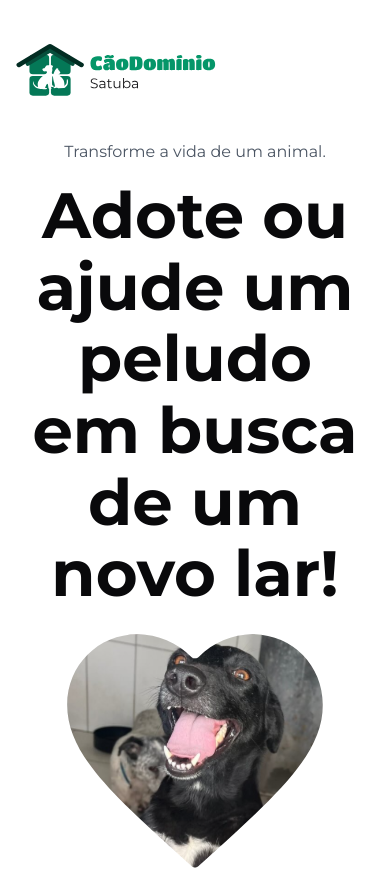
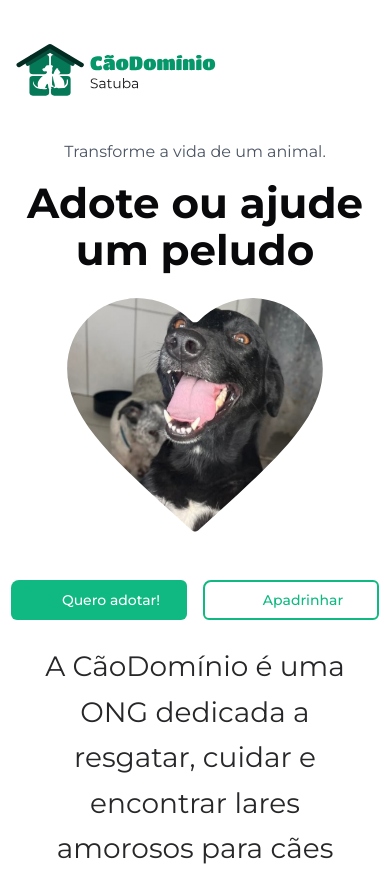
Before and after one commit to pataamada/ong-manager, a Next.js app: page /landing in a window 390 px wide. Shown: the top 870 px of the page. Built offline with nearby package versions, Linux system fonts and the light colour scheme; some icons are missing.

Commit message:
fix: minor style adjustments

```diff
--- a/src/app/landing/-components/AvailablePets.tsx
+++ b/src/app/landing/-components/AvailablePets.tsx
@@ -68,9 +68,9 @@ function PetImage({ pet, className }: { pet: Pet; className?: string }) {
 				animate={{ opacity: 1, x: 0 }}
 				exit={{ opacity: 0, x: -20 }}
 				transition={{ duration: 0.3 }}
-				className="relative"
+				className={`relative ${className}`}
+
 			>
-				{/* <div style={{ height: '480px', width: '450px' }}>  */}
 				<Image
 					src={pet.photo}
 					alt={`Foto do ${pet.name}`}
@@ -78,8 +78,7 @@ function PetImage({ pet, className }: { pet: Pet; className?: string }) {
 					width={450}
 					height={550}
 				/>
-				{/* </div> */}
-				<div className="flex flex-row gap-2 mt-2 absolute bottom-4 w-full px-4 [&>*]:text-paragraph-3">
+				<div className="flex flex-row gap-2 mt-2 absolute bottom-4 w-full px-4 [&>*]:text-paragraph-3 ">
 					{/* TODO: Adicionar funcionalidades para os botões */}
 					<Button
 						className="text-black w-[50%] gap-2 font-bold"
@@ -159,8 +158,8 @@ export function AvailablePets() {
 								</span>
 							))}
 						</div>
-						<div className="lg:hidden block mx-auto py-2 bg-blue-50">
-							<PetImage pet={selectedPet} className="w-full max-h-[370px] max-w-[450px] mx-auto" />
+						<div className="lg:hidden block mx-auto py-2 ">
+							<PetImage pet={selectedPet} className="w-full max-h-[350px] max-w-[350px] mx-auto" />
 						</div>
 						<p className="text-zinc-500 text-sm lg:text-[1.75rem] lg:leading-[2.25rem] mb-4 max-h-[90px] lg:h-[220px] lg:max-h-[220px] text-pretty overflow-hidden text-ellipsis line-clamp-4 lg:line-clamp-6 text-center lg:text-left ">
 							{selectedPet.description}
--- a/src/app/landing/-components/HeroSection.tsx
+++ b/src/app/landing/-components/HeroSection.tsx
@@ -25,8 +25,8 @@ export function HeroSection() {
                 <p className="text-base sm:text-lg md:text-xl text-gray-600 text-center mx-auto mb-4">
                     Transforme a vida de um animal.
                 </p>
-                <h1 className="text-3xl sm:text-4xl md:text-5xl lg:text-6xl text-h1 text-center sm:mb-8 text-pretty">
-                    Adote ou ajude um peludo <br /> em busca de um novo lar!
+                <h1 className="text-h3 sm:text-4xl md:text-5xl lg:text-6xl text-h1 text-center sm:mb-8 text-pretty">
+                    Adote ou ajude um peludo <br /> <span className="hidden md:block">em busca de um novo lar!</span>
                 </h1>
                 <div className="order-3 lg:order-2  hidden lg:block">
                 <ActionButtons />
@@ -59,7 +59,7 @@ export function HeroSection() {
             </div>
         </div>
             <div className="text-[28px] text-[#27272A] mt-6 leading-relaxed text-center mx-auto px-4 lg:px-16">
-            <p>A Cão Domínio é uma ONG dedicada a resgatar, cuidar e encontrar lares</p>
+            <p>A CãoDomínio é uma ONG dedicada a resgatar, cuidar e encontrar lares</p>
             <p>
                 amorosos para cães abandonados.
                 <span className="text-[#10B981] font-bold"> Junte-se a nós nessa missão!</span>
--- a/src/app/landing/page.tsx
+++ b/src/app/landing/page.tsx
@@ -14,7 +14,7 @@ export default function LandingPage() {
 		<div className="flex flex-col items-center lg:bg-[url('/Patinhas.png')]">
 			<Header />
 			<div className="relative w-full min-h-screen ">
-				<div className="max-w-[1440px] mx-auto relative px-2 [&>div]:pb-[128px]">
+				<div className="max-w-[1440px] mx-auto relative px-2 [&>div]:lg:pb-[128px] [&>div]:pb-[64px]">
 					<HeroSection />
 					<OurStory />
 					<HowToHelp />
```
